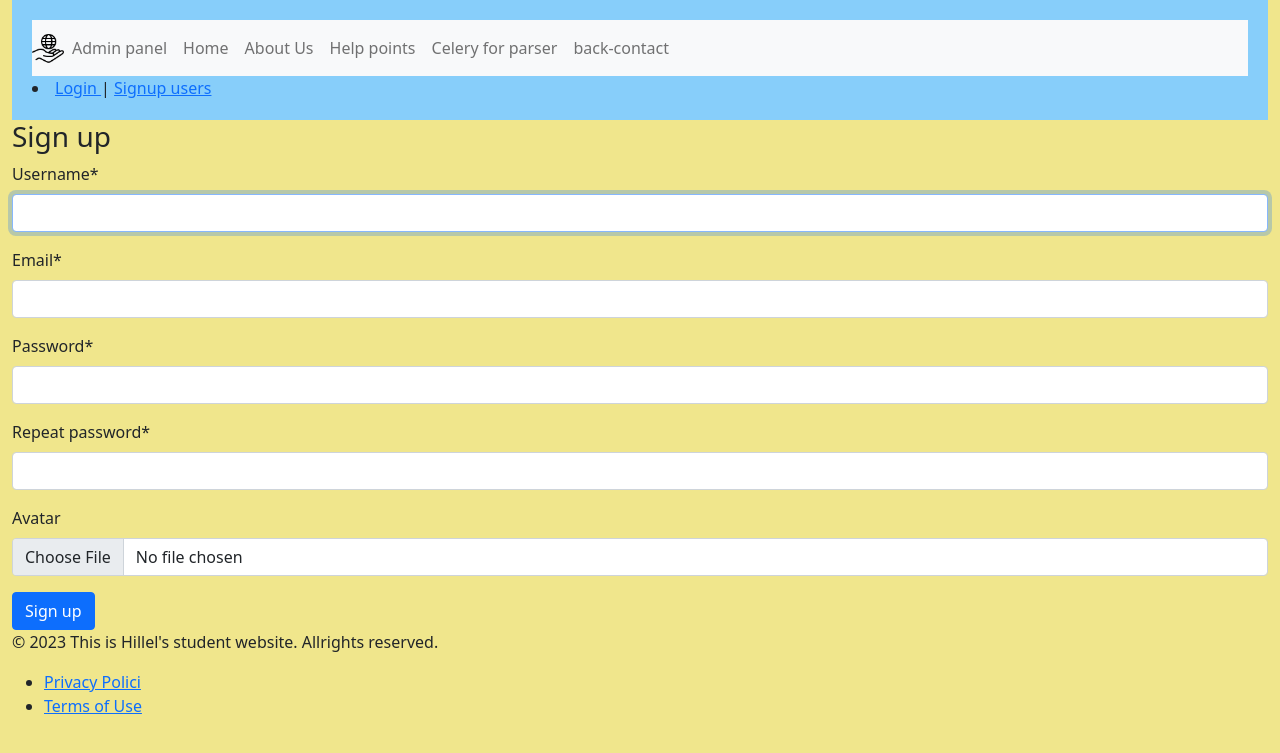
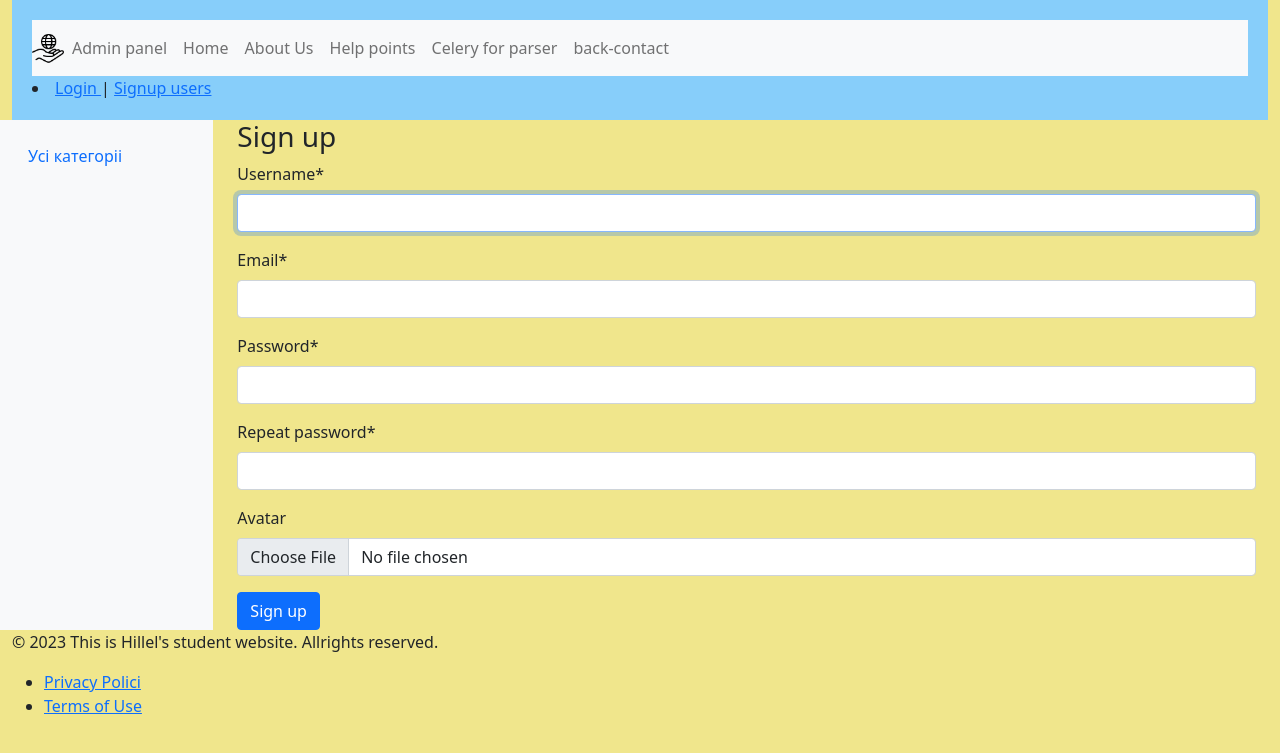
Before and after one commit to natali-chystyakova/parser_help_point_for_victims, a Django app: page /user/signup/ in a window 1280 px wide. Shown: the top 753 px of the page. Run offline with Django 4.2, Linux system fonts and the light colour scheme; parts of the project's set-up code (start-up, migrations or seed data) failed here and were passed over; some libraries are stand-ins or nearby versions.

Commit message:
add section_list like sidebar to content

```diff
--- a/apps/templates/_helpers/_base.html
+++ b/apps/templates/_helpers/_base.html
@@ -8,30 +8,44 @@
     {# [connect_bootstrap]-[BEGIN] #}
     <link
 
-            href="{% static "bootstrap/css/bootstrap.min.css" %}"
+            href="{% static 'bootstrap/css/bootstrap.min.css' %}"
             rel="stylesheet" integrity="sha384-EVSTQN3/azprG1Anm3QDgpJLIm9Nao0Yz1ztcQTwFspd3yD65VohhpuuCOmLASjC"
             crossorigin="anonymous"
 
     >
     <script
-            src="{% static "bootstrap/js/bootstrap.min.js" %}"
+            src="{% static 'bootstrap/js/bootstrap.min.js' %}"
             integrity="sha384-MrcW6ZMFYlzcLA8Nl+NtUVF0sA7MsXsP1UyJoMp4YLEuNSfAP+JcXn/tWtIaxVXM"
             crossorigin="anonymous"
     ></script>
     <link
-            href="{% static "styles/index.css" %}"
+            href="{% static 'styles/index.css' %}"
             rel="stylesheet"
     >
 
-    <link rel="shortcut icon" type="image/x-icon" href="{% static "./favicon/my_favicon.ico" %}">
+    <link rel="shortcut icon" type="image/x-icon" href="{% static './favicon/my_favicon.ico' %}">
     {# [connect_bootstrap]-[END] #}
 </head>
 <body>
+
 <div class="container-fluid">
     {% include "_helpers/_header.html" %}
-    {% block content %}
-        Hello!
-    {% endblock %}
+
+    <div class="row">
+            <!-- Sidebar -->
+            <nav class="col-md-3 col-lg-2 d-md-block bg-light sidebar">
+                <div class="position-sticky pt-3">
+
+                    {% include 'project_functionality/section_list.html' %}
+
+                </div>
+            </nav>
+
+            <!-- Main Content -->
+            <main class="col-md-9 ms-sm-auto col-lg-10 px-md-4">
+                {% block content %}{% endblock %}
+            </main>
+        </div>
 
     {% include "_helpers/_footer.html" %}
 
```
